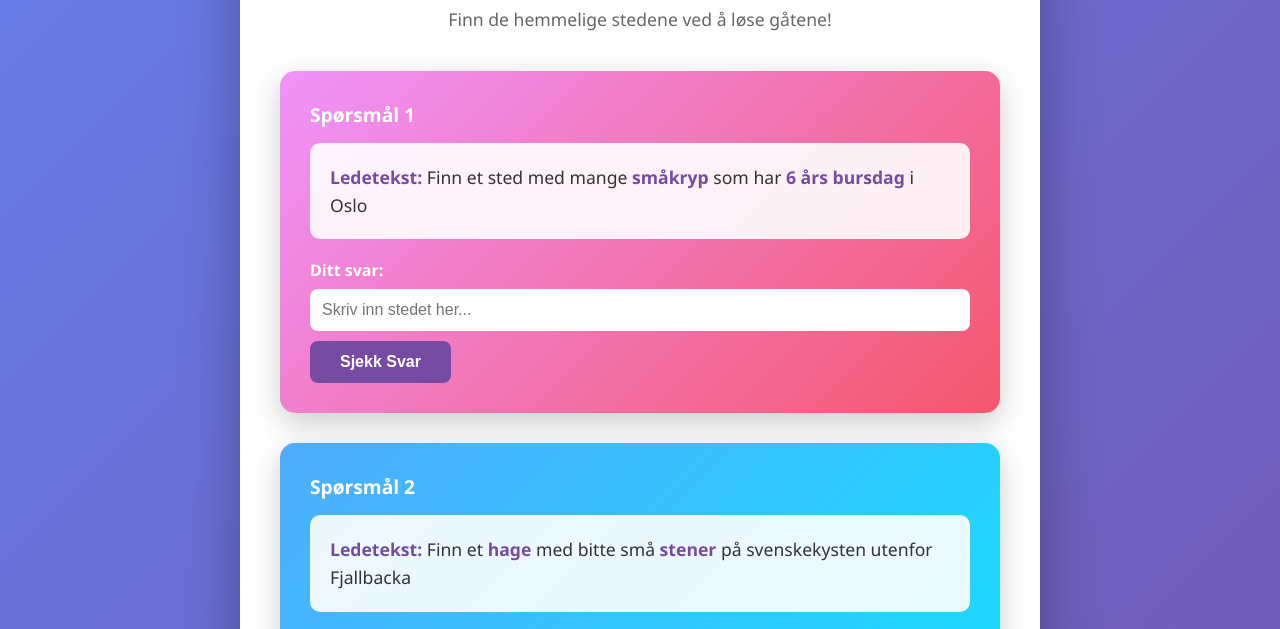
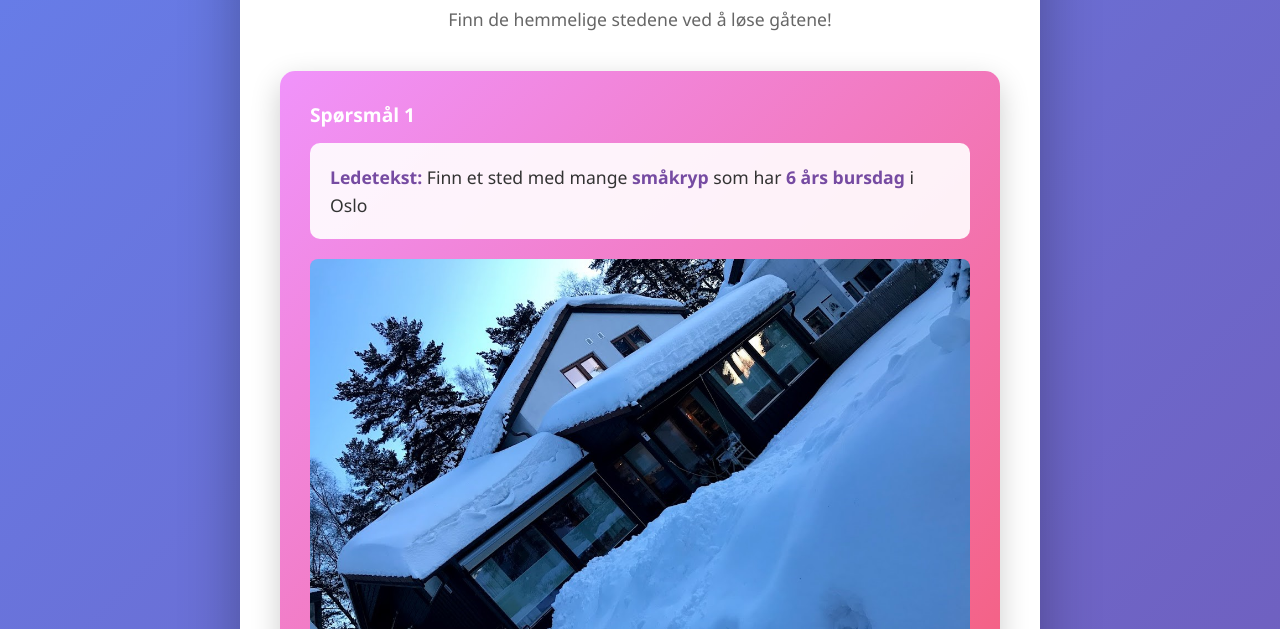
Before and after one commit to bengt-olav65/Geo-rebus-test2, a plain HTML site: page index.html in a window 1280 px wide. Shown: the part 138-767 px from the top of the page. Drawn offline with Linux system fonts and the light colour scheme.

Commit message:
Add illustration for question 1
Added an illustration for question 1 in the quiz.

```diff
--- a/index.html
+++ b/index.html
@@ -42,6 +42,12 @@
             <div class="question-card">
                 <div class="question-number">Spørsmål 1</div>
                 <div class="clue"><strong>Ledetekst:</strong> Finn et sted med mange <strong>småkryp</strong> som har <strong>6 års bursdag</strong> i Oslo</div>
+
+                <!-- NY: illustrasjonsbilde for spørsmål 1 -->
+                <div class="illustration">
+                    <img src="images/rebus1.jpeg" alt="Illustrasjon for spørsmål 1">
+                </div>
+
                 <div class="answer-section">
                     <label for="answer1">Ditt svar:</label>
                     <input type="text" id="answer1" placeholder="Skriv inn stedet her...">
```
